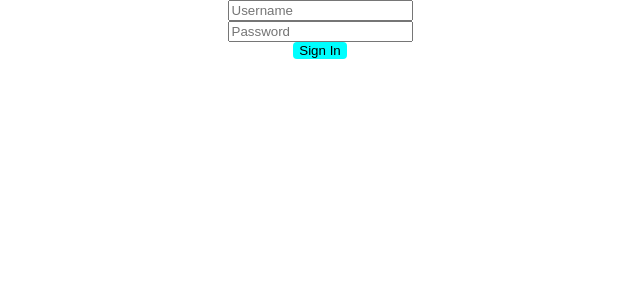
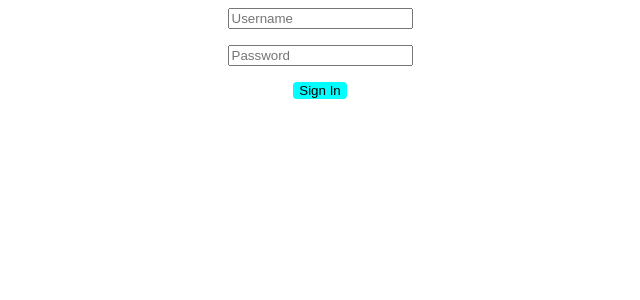
Before and after one commit to phapdinh/manheimlogin, a React (Create React App) app: page /#/login in a window 1280 px wide. Shown: the top 300 px of the page, without its empty margins (320-960 px from the left). Built offline with nearby package versions, Linux system fonts and the light colour scheme.

Commit message:
add some margins

```diff
--- a/src/components/Login/Login.css
+++ b/src/components/Login/Login.css
@@ -5,15 +5,23 @@
     flex-direction: column;
 }
 
+input {
+    margin: 1vh 0;
+}
+
 .alert_error {
     background-color: red;
     color: white;
 }
 
+input ~ .alert_error {
+    margin: 1vh 0;
+}
+
 .button {
     background-color: aqua;
     cursor: pointer;
-    margin: auto;
+    margin-top: 1vh;
     border: none;
     border-radius: 4px;
     text-align: center;
```
